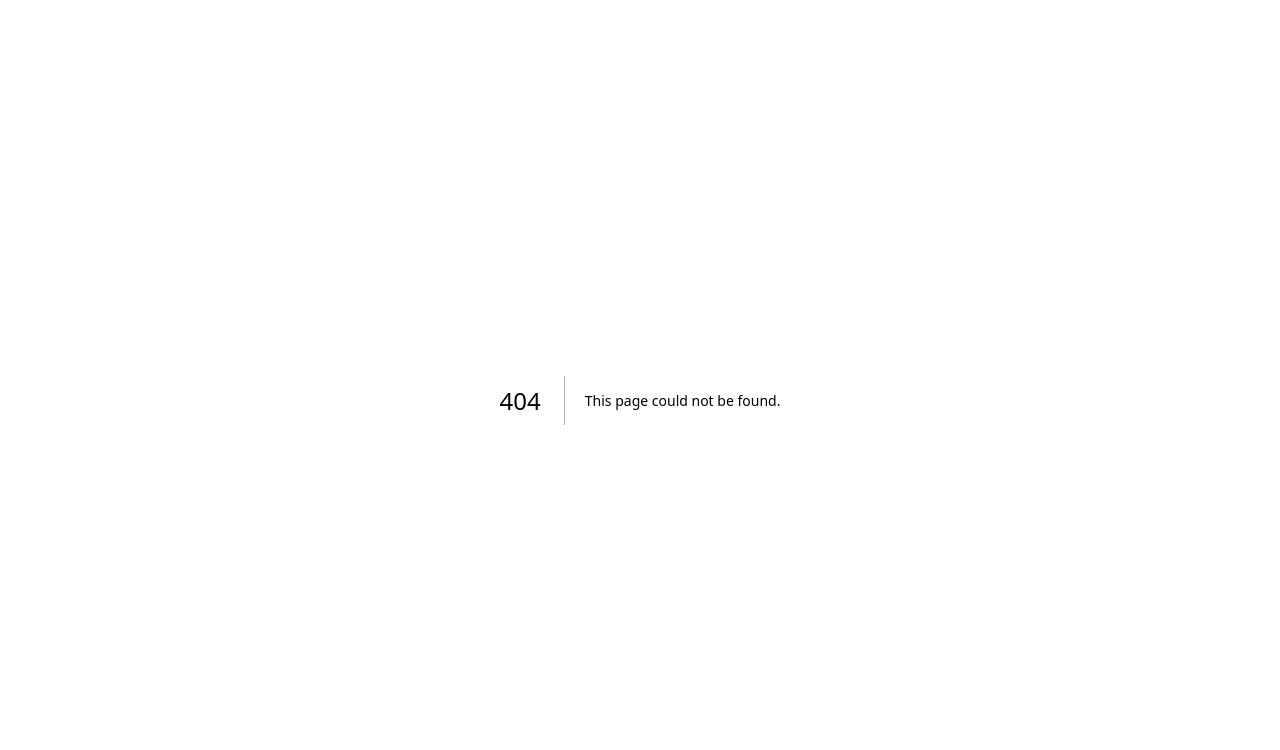
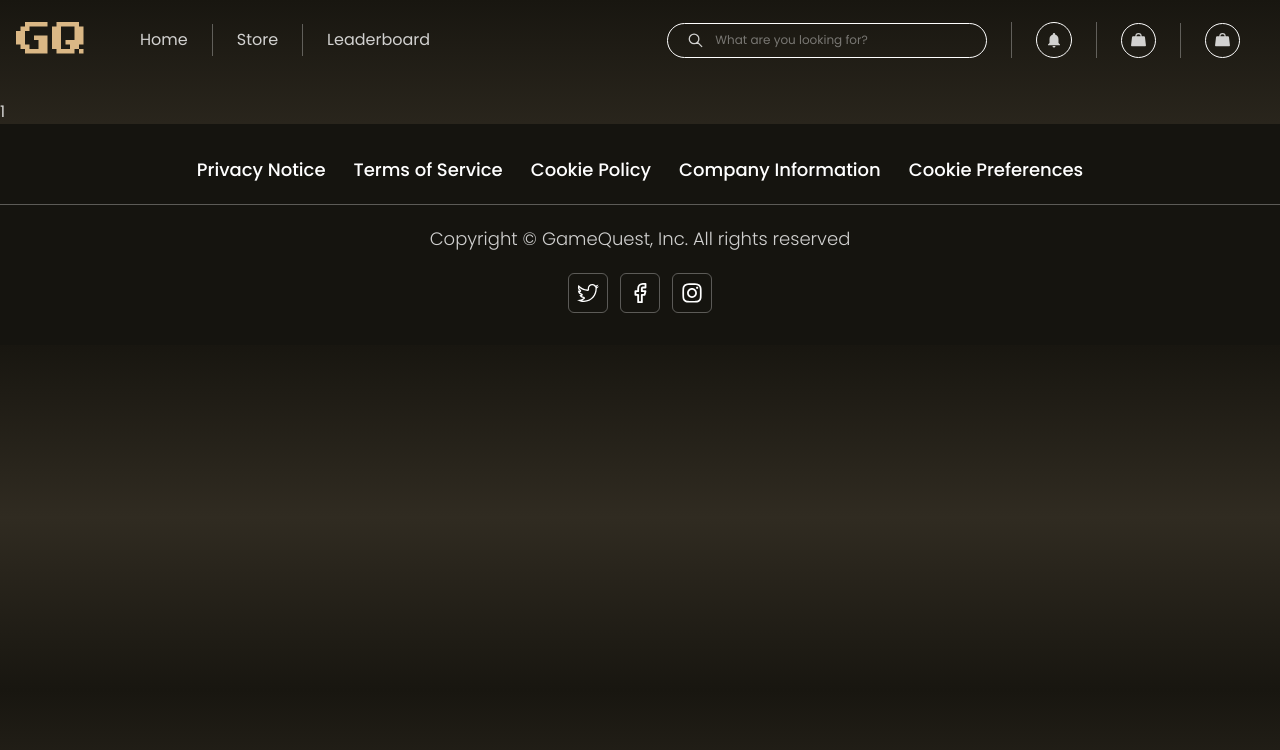
Before and after one commit to aggarwal07/gamemano, a Next.js app: page /productDetails/1 in a window 1280 px wide. Before the commit this address had no page. Shown: the top 750 px of the page. Built offline with nearby package versions, Linux system fonts and the light colour scheme; a web font is replaced by a local one.

Commit message:
initial commit for product details

```diff
--- /dev/null
+++ b/src/app/productDetails/[productId]/page.js
@@ -0,0 +1,22 @@
+import Footer from "@/components/Footer/Footer";
+import Header from "@/components/Header/Header";
+import ProductDetails from "@/components/Products/Details/ProductDetails";
+import React from "react";
+
+const page = ({ params }) => {
+  return (
+    <div className="">
+      <header>
+        <Header />
+      </header>
+      <main className="mt-5">
+        <ProductDetails productId={params.productId} />
+      </main>
+      <footer>
+        <Footer />
+      </footer>
+    </div>
+  );
+};
+
+export default page;
--- /dev/null
+++ b/src/components/Products/Details/ProductDetails.js
@@ -0,0 +1,7 @@
+import React from "react";
+
+const ProductDetails = ({ productId }) => {
+  return <div>{productId}</div>;
+};
+
+export default ProductDetails;
```
